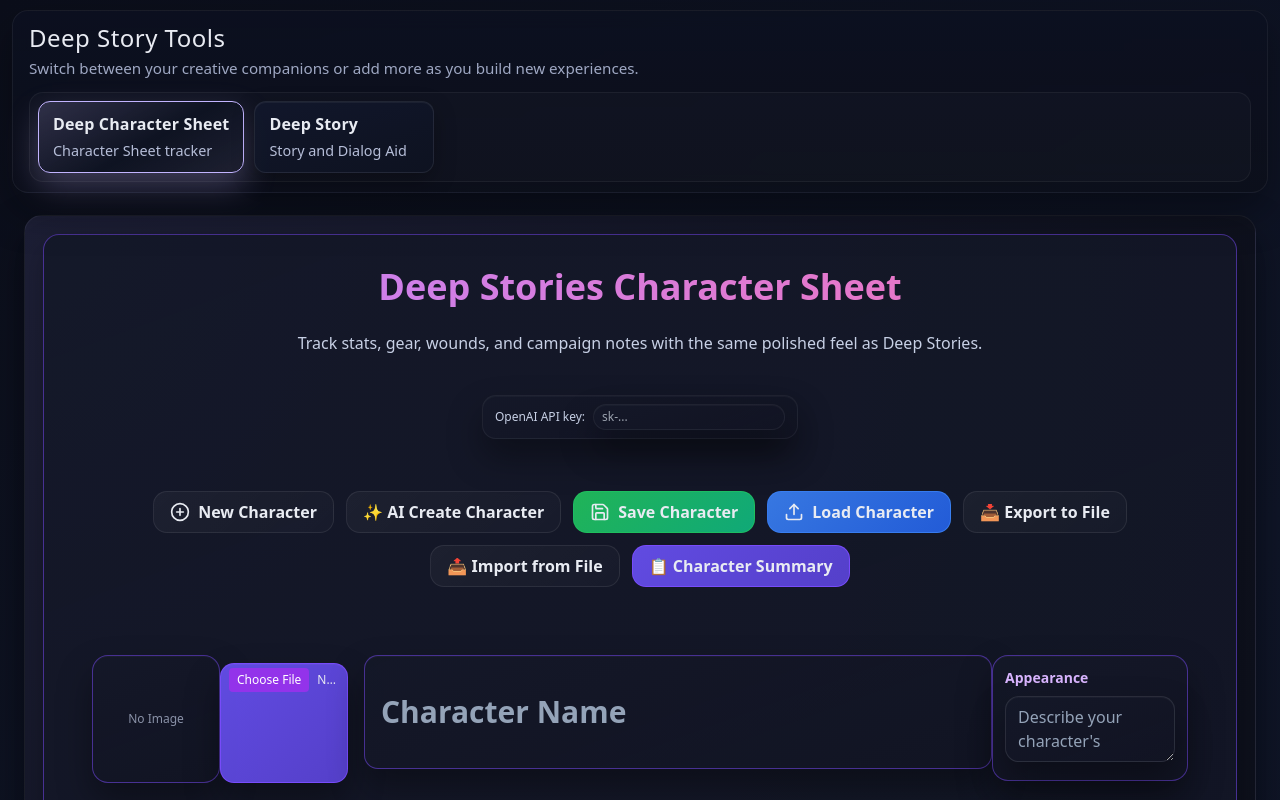
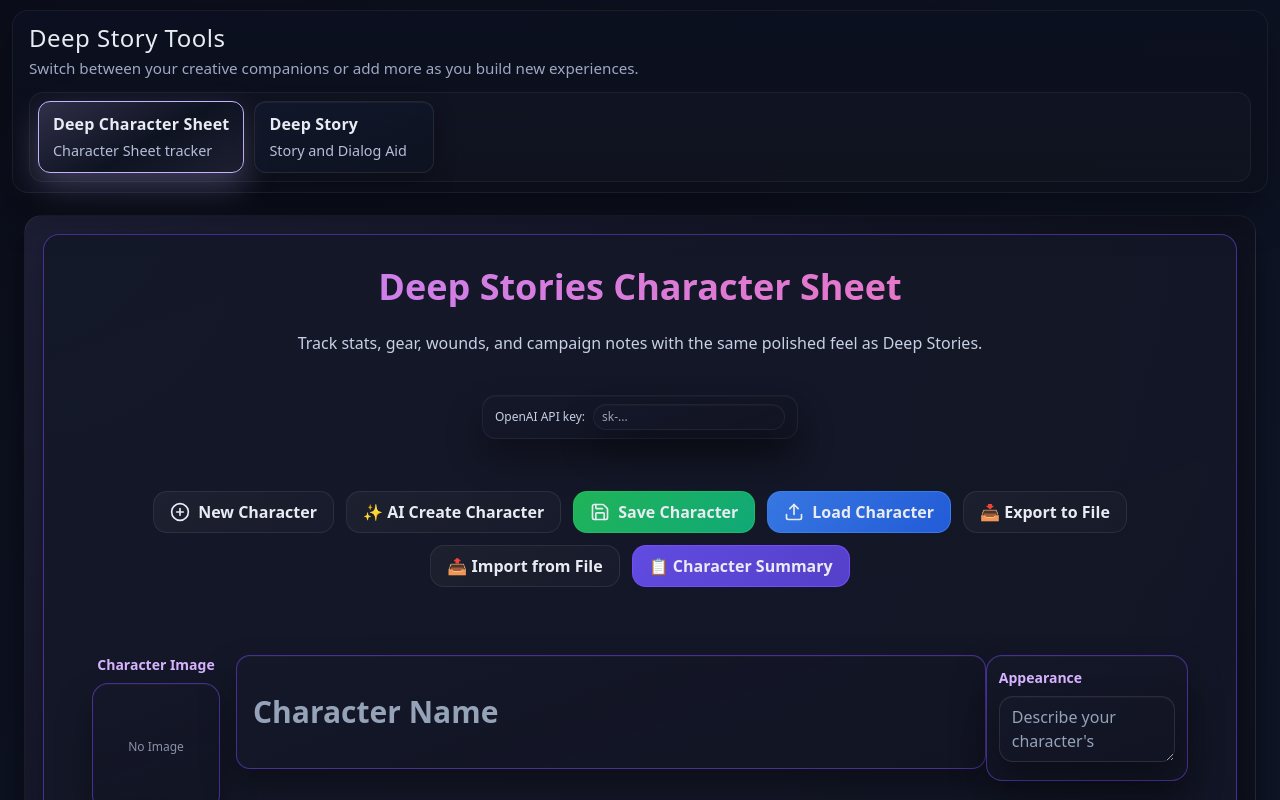
Before and after one commit to HSZyller/DeepStory, a React (Vite) app: page / in a window 1280 px wide. Shown: the top 800 px of the page. Built offline with nearby package versions, Linux system fonts and the light colour scheme.

Commit message:
Improve character image input layout

```diff
--- a/src/DeepCharacterSheet.tsx
+++ b/src/DeepCharacterSheet.tsx
@@ -1796,7 +1796,10 @@
 
         {/* Character Name and Image */}
         <div className="mb-6 flex gap-4 items-start">
-          <div className="flex-shrink-0">
+          <div className="flex-shrink-0 flex flex-col items-center">
+            <label className="block text-sm font-bold mb-2 text-purple-300 text-center w-full">
+              Character Image
+            </label>
             <div className="w-32 h-32 bg-slate-700 rounded-lg border-2 border-purple-500 overflow-hidden flex items-center justify-center">
               {characterImage && !imageError ? (
                 <img
@@ -1833,7 +1836,7 @@
                   reader.readAsDataURL(file);
                 }
               }}
-            className="w-32 mt-2 text-xs bg-slate-700 border border-purple-500 rounded px-2 py-1 text-white file:mr-2 file:py-1 file:px-2 file:rounded file:border-0 file:text-xs file:bg-purple-600 file:text-white hover:file:bg-purple-700"
+              className="w-32 mt-2 text-xs bg-slate-700 border border-purple-500 rounded px-2 py-1 text-white text-center file:mr-2 file:py-1 file:px-2 file:rounded file:border-0 file:text-xs file:bg-purple-600 file:text-white hover:file:bg-purple-700"
             />
           </div>
           <div className="flex-1">
```
Lines whose indentation alone changed are shown as unchanged.
